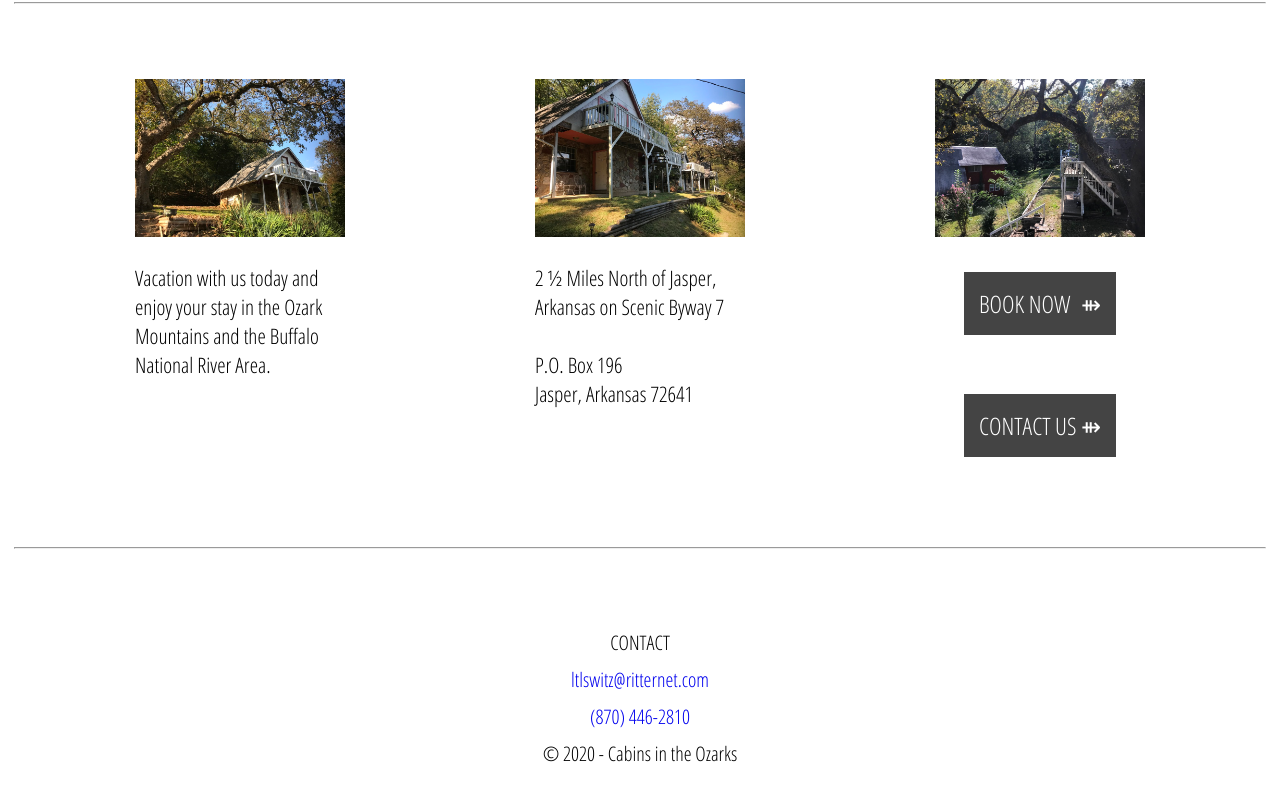
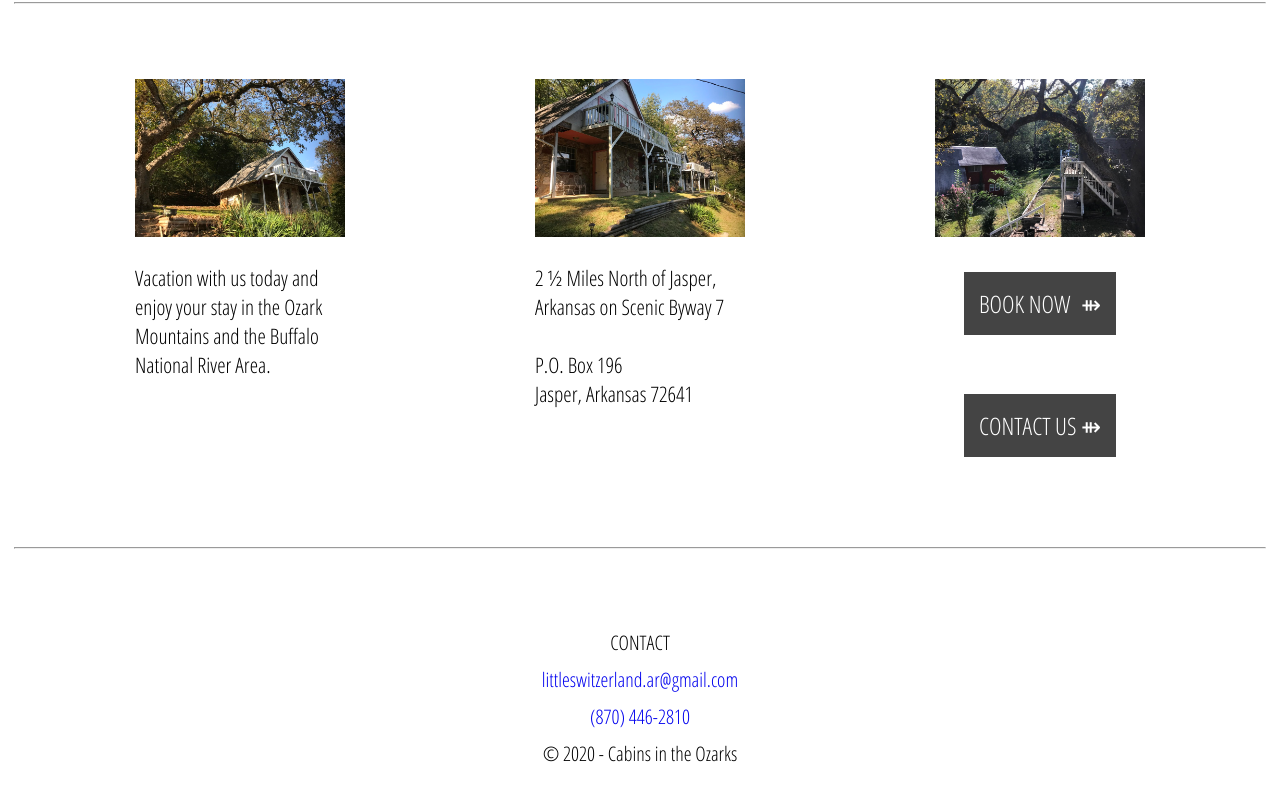
Before and after one commit to IsaacASmith/little-switzerland, a plain HTML site: page index.html in a window 1280 px wide. Shown: the part 990-1790 px from the top of the page. Drawn offline with Linux system fonts and the light colour scheme.

Commit message:
Updated email addresses

```diff
--- a/index.html
+++ b/index.html
@@ -105,13 +105,13 @@
                 <img src="img/cabin_1_balcony.jpg" width=210 alt="View from cabin one balcony at little switzerland" />
                 <a href="reservations/index.html" class="book-now-link">BOOK NOW &nbsp;&#8699;</a>
                 <br />
-                <a href="mailto:ltlswitz@ritternet.com" class="book-now-link">CONTACT US &#8699;</a>
+                <a href="mailto:littleswitzerland.ar@gmail.com" class="book-now-link">CONTACT US &#8699;</a>
             </div>
         </section>
         <hr class="section-divider" />
         <footer class="page-footer">
             <label>CONTACT</label>
-            <a href="mailto:ltlswitz@ritternet.com">ltlswitz@ritternet.com</a>
+            <a href="mailto:littleswitzerland.ar@gmail.com">littleswitzerland.ar@gmail.com</a>
             <a href="tel:8704462810">(870) 446-2810</a>
             <p>&copy; 2020 - Cabins in the Ozarks</p>
         </footer>
```
Also changed, not shown: area-info/index.html (+1 -1 lines), cabins/index.html (+1 -1 lines), groups/index.html (+1 -1 lines), history/index.html (+1 -1 lines), nearby/index.html (+1 -1 lines), reservations/index.html (+1 -1 lines).
